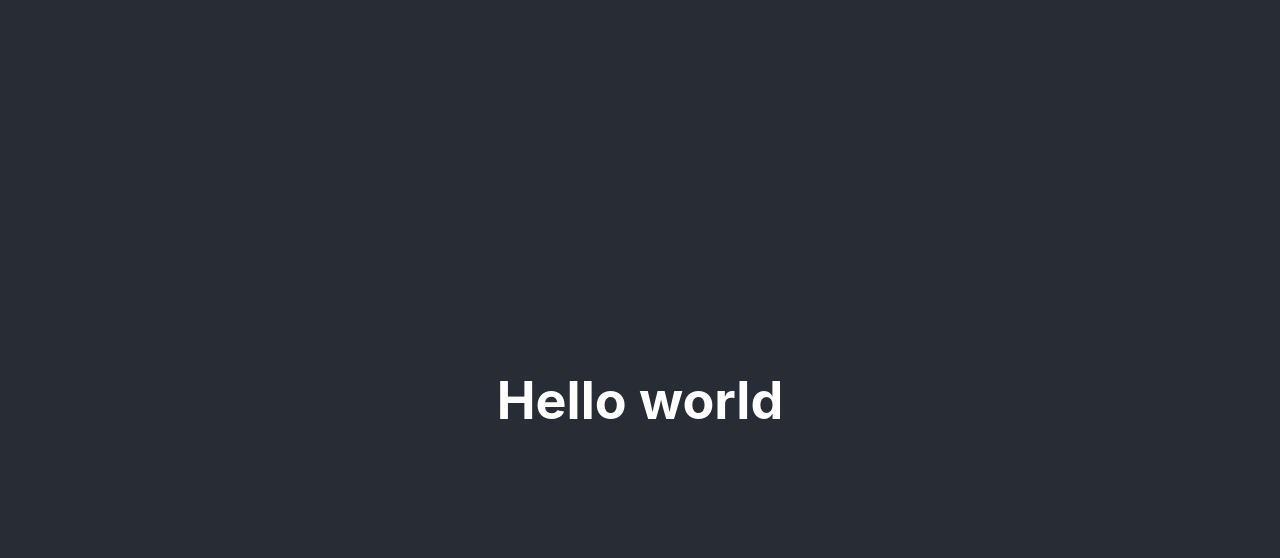
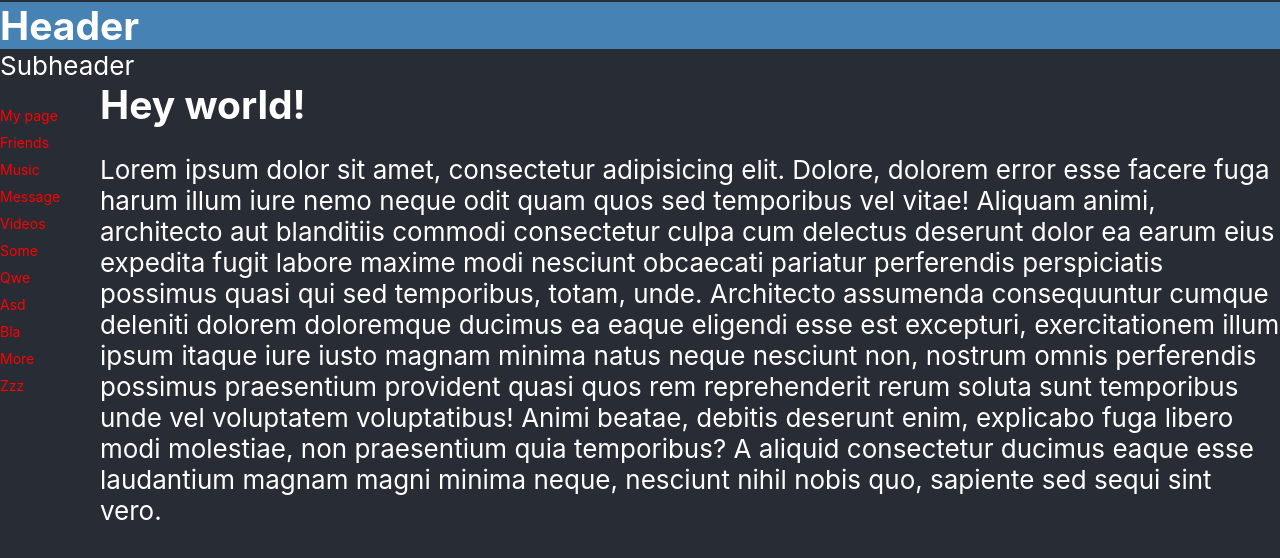
Before and after one commit to norvaishas/social-network, a React (Create React App) app: page / in a window 1280 px wide. Shown: the top 558 px of the page. Built offline with nearby package versions, Linux system fonts and the light colour scheme.

Commit message:
init: create structure of the project and implement base layout

```diff
--- a/src/App.css
+++ b/src/App.css
@@ -1,23 +1,11 @@
-.App {
-  text-align: center;
+
+.app {
+    margin: 0 auto;
+    display: grid;
+    grid-template-columns: minmax(50px, 100px) 1fr;
+    grid-template-rows: 50px 1fr;
+    grid-template-areas:
+    "header header"
+    "subheader subheader"
+    "navbar profile";
 }
-
-.App-logo {
-  height: 40vmin;
-  pointer-events: none;
-}
-
-.App-header {
-  background-color: #282c34;
-  min-height: 100vh;
-  display: flex;
-  flex-direction: column;
-  align-items: center;
-  justify-content: center;
-  font-size: calc(10px + 2vmin);
-  color: white;
-}
-
-.App-link {
-  color: #61dafb;
-}
--- a/src/App.js
+++ b/src/App.js
@@ -1,12 +1,17 @@
 import React from 'react';
 import './App.css';
+import Header from './components/header/Header';
+import Navbar from './components/navbar/Navbar';
+import Profile from './components/profile/Profile';
+import Subheader from './components/subheader/Subheader';
 
 function App() {
   return (
-    <div className="App">
-      <header className="App-header">
-        <h1>Hello world</h1>
-      </header>
+    <div className="app">
+      <Header/>
+      <Subheader/>
+      <Navbar/>
+      <Profile/>
     </div>
   );
 }
--- /dev/null
+++ b/src/components/header/Header.jsx
@@ -0,0 +1,12 @@
+import React from 'react';
+import './header.css';
+
+const Header = () => {
+  return (
+    <header>
+      <h2>Header</h2>
+    </header>
+  )
+}
+
+export default Header;
--- /dev/null
+++ b/src/components/header/header.css
@@ -0,0 +1,11 @@
+header {
+    width: 100%;
+    grid-area: header;
+    align-self: center;
+    justify-self: center;
+    background-color: steelblue;
+}
+
+.subheader {
+    grid-area: subheader;
+}
--- /dev/null
+++ b/src/components/navbar/Navbar.jsx
@@ -0,0 +1,24 @@
+import React from 'react';
+import './navbar.css';
+
+const Navbar = () => {
+  return (
+    <nav className="navbar">
+      <ul>
+        <li>My page</li>
+        <li>Friends</li>
+        <li>Music</li>
+        <li>Message</li>
+        <li>Videos</li>
+        <li>Some</li>
+        <li>Qwe</li>
+        <li>Asd</li>
+        <li>Bla</li>
+        <li>More</li>
+        <li>Zzz</li>
+      </ul>
+    </nav>
+  )
+}
+
+export default Navbar;
--- /dev/null
+++ b/src/components/navbar/navbar.css
@@ -0,0 +1,14 @@
+.navbar {
+    color: red;
+    grid-area: navbar;
+}
+
+ul {
+    list-style: none;
+    padding: 0;
+}
+
+li {
+    font-size: 14px;
+    margin-bottom: 10px;
+}
--- /dev/null
+++ b/src/components/profile/Profile.jsx
@@ -0,0 +1,22 @@
+import React from 'react';
+import './profile.css';
+
+const Profile = () => {
+  return (
+    <section>
+      <h2>Hey world!</h2>
+      <p>Lorem ipsum dolor sit amet, consectetur adipisicing elit. Dolore, dolorem error esse facere fuga harum illum
+        iure nemo neque odit quam quos sed temporibus vel vitae! Aliquam animi, architecto aut blanditiis commodi
+        consectetur culpa cum delectus deserunt dolor ea earum eius expedita fugit labore maxime modi nesciunt obcaecati
+        pariatur perferendis perspiciatis possimus quasi qui sed temporibus, totam, unde. Architecto assumenda
+        consequuntur cumque deleniti dolorem doloremque ducimus ea eaque eligendi esse est excepturi, exercitationem
+        illum ipsum itaque iure iusto magnam minima natus neque nesciunt non, nostrum omnis perferendis possimus
+        praesentium provident quasi quos rem reprehenderit rerum soluta sunt temporibus unde vel voluptatem
+        voluptatibus! Animi beatae, debitis deserunt enim, explicabo fuga libero modi molestiae, non praesentium quia
+        temporibus? A aliquid consectetur ducimus eaque esse laudantium magnam magni minima neque, nesciunt nihil nobis
+        quo, sapiente sed sequi sint vero.</p>
+    </section>
+  )
+}
+
+export default Profile;
--- /dev/null
+++ b/src/components/profile/profile.css
@@ -0,0 +1,3 @@
+.profile {
+    grid-area: profile;
+}
--- /dev/null
+++ b/src/components/subheader/Subheader.jsx
@@ -0,0 +1,10 @@
+import React from 'react';
+import './subheader.css';
+
+const Subheader = () => {
+  return (
+    <div className="subheader">Subheader</div>
+  )
+}
+
+export default Subheader;
--- /dev/null
+++ b/src/components/subheader/subheader.css
@@ -0,0 +1,11 @@
+header {
+    width: 100%;
+    grid-area: header;
+    align-self: center;
+    justify-self: center;
+    background-color: steelblue;
+}
+
+.subheader {
+    grid-area: subheader;
+}
--- a/src/index.css
+++ b/src/index.css
@@ -1,13 +1,21 @@
 body {
+  box-sizing: border-box;
   margin: 0;
   font-family: -apple-system, BlinkMacSystemFont, 'Segoe UI', 'Roboto', 'Oxygen',
     'Ubuntu', 'Cantarell', 'Fira Sans', 'Droid Sans', 'Helvetica Neue',
     sans-serif;
   -webkit-font-smoothing: antialiased;
   -moz-osx-font-smoothing: grayscale;
+  background-color: #282c34;
+  font-size: calc(10px + 2vmin);
+  color: white;
 }
 
-code {
+h1, h2, h3, h4 {
+  margin: 0;
+}
+
+/*code {
   font-family: source-code-pro, Menlo, Monaco, Consolas, 'Courier New',
     monospace;
-}
+}*/
```
Also changed, not shown: 1 other file (tests, documents, lock files or other folders).
